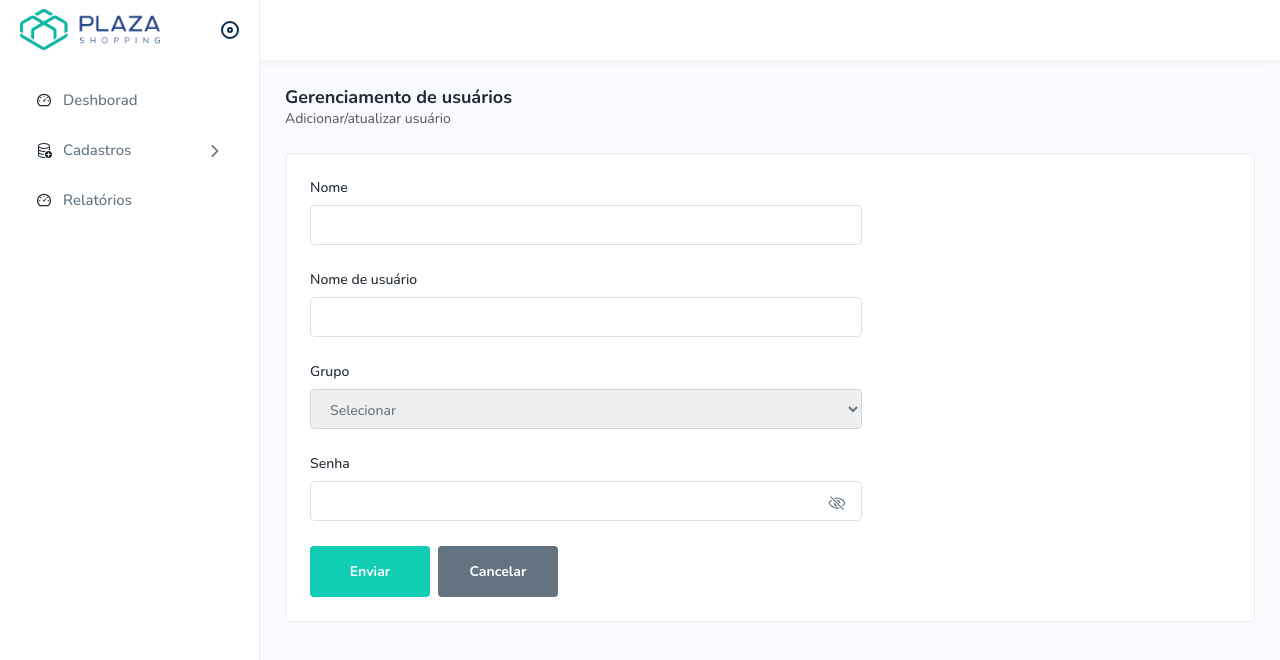
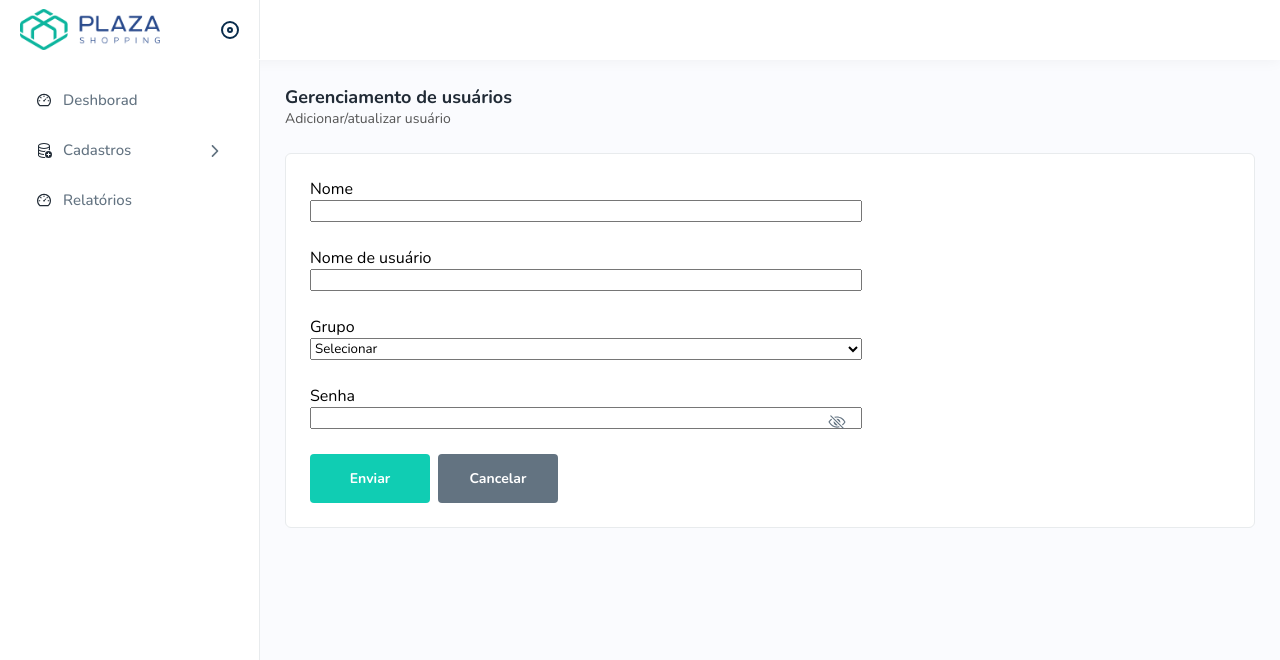
Before and after one commit to iraeveras/auditoria_loja, a React (Vite) app: page / in a window 1280 px wide. Shown: the top 660 px of the page. Built offline with nearby package versions, Linux system fonts and the light colour scheme.

Commit message:
refatoração

```diff
--- a/src/pages/CadUSer/CadUser.css
+++ b/src/pages/CadUSer/CadUser.css
@@ -35,28 +35,6 @@
     width: 100%;
 }
 
-.input_group label {
-    margin-bottom: 8px;
-    color: #212b36;
-    font-weight: 500;
-    font-size: 14px;
-    display: block;
-}
-
-.input_group input[type="text"],
-.input_group input[type="password"],
-.input_group select {
-    border: 1px solid rgba(145, 158, 171, .32);
-    height: 40px;
-    width: 100%;
-    font-size: 14px;
-    font-weight: 500;
-    color: #637381;
-    padding: 10px 15px;
-    border-radius: 5px;
-    outline: none;
-}
-
 .pass_input {
     position: relative;
 }
@@ -83,7 +61,7 @@
 .btn {
     display: inline-block;
     font-weight: 400;
-    line-height: 1.5;
+    /* line-height: 1.5; */
     color: #212529;
     text-align: center;
     text-decoration: none;
@@ -97,12 +75,16 @@
     padding: .375rem .75rem;
     font-size: 1rem;
     border-radius: .25rem;
-    transition: color .15s ease-in-out, background-color .15s ease-in-out, border-color .15s ease-in-out, box-shadow .15s ease-in-out;
+    transition:
+        color .15s ease-in-out,
+        background-color .15s ease-in-out,
+        border-color .15s ease-in-out,
+        box-shadow .15s ease-in-out;
 }
 
 .btn_submit {
     min-width: 120px;
-    background: #10cdb3;
+    background-color: #10cdb3;
     color: #fff;
     font-size: 14px;
     font-weight: 700;
```
